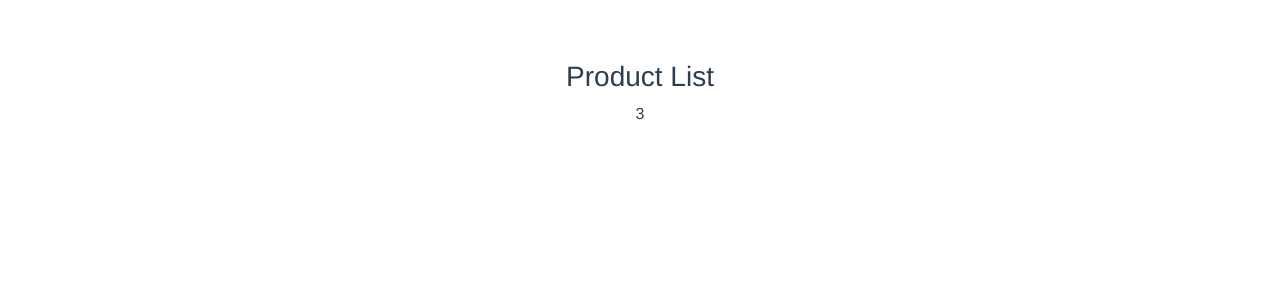
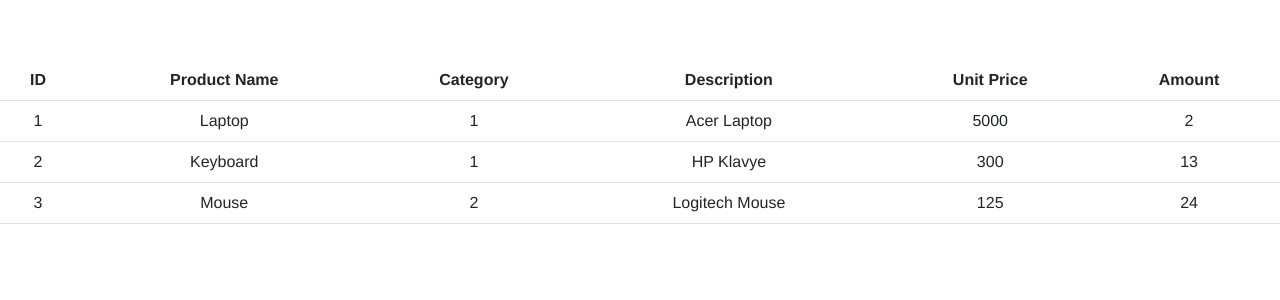
Before and after one commit to illknurtas/vue_project, a Vue app in the folder intro/: page / in a window 1280 px wide. Shown: the top 300 px of the page. Built offline with nearby package versions, Linux system fonts and the light colour scheme.

Commit message:
update product listing

```diff
--- a/intro/src/components/ProductList.vue
+++ b/intro/src/components/ProductList.vue
@@ -1,7 +1,30 @@
 <template>
     <div>
-        <h3>Product List</h3>
-        {{ products.length }}
+        <p v-if="products.length == 0">
+            Product list is empty!
+        </p>
+        <table class="table">
+            <thead>
+                <tr>
+                    <th>ID</th>
+                    <th>Product Name</th>
+                    <th>Category</th>
+                    <th>Description</th>
+                    <th>Unit Price</th>
+                    <th>Amount</th>
+                </tr>
+            </thead>
+            <tbody>
+                <tr v-for="product in products" :key="product.id">
+                    <td>{{ product.id }}</td>
+                    <td>{{ product.productName }}</td>
+                    <td>{{ product.categoryId }}</td>
+                    <td>{{ product.quantityPerUnit }}</td>
+                    <td>{{ product.unitPrice }}</td>
+                    <td>{{ product.unitsInStock }}</td>
+                </tr>
+            </tbody>
+        </table>
     </div>
 </template>
 <script>
```
